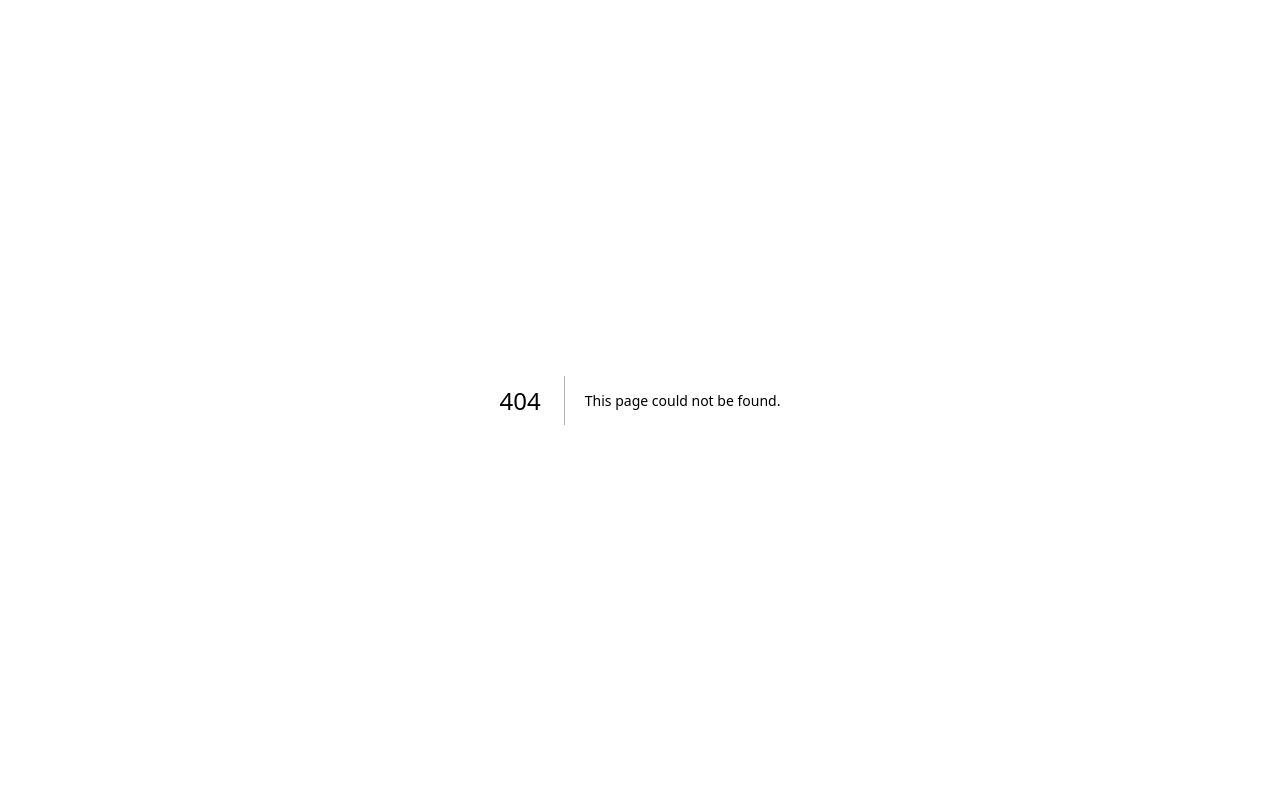
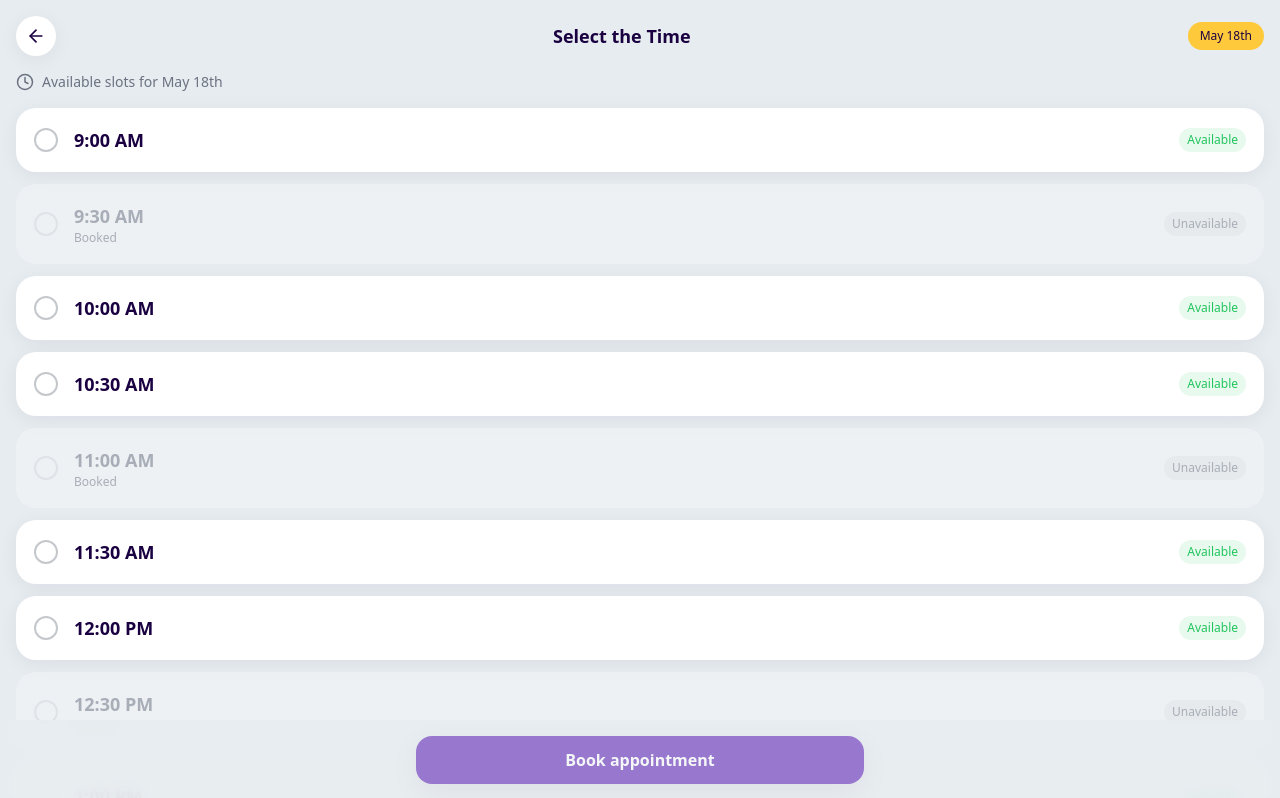
Before and after one commit to dante2234wqd/trimly, a Next.js app: page /select-time in a window 1280 px wide. Before the commit this address had no page. Shown: the top 798 px of the page. Built offline with nearby package versions, Linux system fonts and the light colour scheme.

Commit message:
feat: add Select Time screen with time slot selection
Create new screen for selecting appointment times with
interactive time slots and booking button.

```diff
--- /dev/null
+++ b/app/select-time/page.tsx
@@ -0,0 +1,187 @@
+"use client";
+
+import { useState } from "react";
+import { ArrowLeft, Clock } from "@/components/trimly/Icons";
+import { Card, Badge, PrimaryButton } from "@/components/trimly";
+
+// Mock time slots data
+const timeSlots = [
+  { id: 1, time: "9:00 AM", available: true },
+  { id: 2, time: "9:30 AM", available: false, bookedBy: "John" },
+  { id: 3, time: "10:00 AM", available: true },
+  { id: 4, time: "10:30 AM", available: true },
+  { id: 5, time: "11:00 AM", available: false, bookedBy: "Sarah" },
+  { id: 6, time: "11:30 AM", available: true },
+  { id: 7, time: "12:00 PM", available: true },
+  { id: 8, time: "12:30 PM", available: false, bookedBy: "Mike" },
+  { id: 9, time: "1:00 PM", available: true },
+  { id: 10, time: "1:30 PM", available: true },
+  { id: 11, time: "2:00 PM", available: true },
+  { id: 12, time: "2:30 PM", available: false, bookedBy: "Lisa" },
+  { id: 13, time: "3:00 PM", available: true },
+  { id: 14, time: "3:30 PM", available: true },
+  { id: 15, time: "4:00 PM", available: true },
+  { id: 16, time: "4:30 PM", available: false, bookedBy: "Alex" },
+  { id: 17, time: "5:00 PM", available: true },
+];
+
+// Mock selected date (would come from previous screen)
+const selectedDate = {
+  day: 18,
+  month: "May",
+  year: 2026,
+  formatted: "May 18th",
+};
+
+export default function SelectTimePage() {
+  const [selectedSlot, setSelectedSlot] = useState<number | null>(null);
+
+  const canProceed = selectedSlot !== null;
+
+  const handleSelectSlot = (id: number, available: boolean) => {
+    if (available) {
+      setSelectedSlot(id);
+    }
+  };
+
+  return (
+    <div className="min-h-screen min-h-dvh w-full bg-[#E7ECF0] flex flex-col">
+      {/* Header */}
+      <header className="sticky top-0 z-10 bg-[#E7ECF0]/95 backdrop-blur-sm">
+        <div className="flex items-center justify-between px-4 py-4">
+          <button className="w-10 h-10 rounded-full bg-card shadow-soft flex items-center justify-center">
+            <ArrowLeft size={20} className="text-foreground" />
+          </button>
+
+          <h1 className="text-lg font-bold text-foreground">Select the Time</h1>
+
+          <Badge variant="accent" size="sm" className="px-3 py-1.5">
+            {selectedDate.formatted}
+          </Badge>
+        </div>
+      </header>
+
+      {/* Main Content */}
+      <main className="flex-1 px-4 pb-32">
+        {/* Time info */}
+        <div className="flex items-center gap-2 mb-4">
+          <Clock size={18} className="text-muted-foreground" />
+          <p className="text-sm text-muted-foreground">
+            Available slots for {selectedDate.formatted}
+          </p>
+        </div>
+
+        {/* Time Slots List */}
+        <div className="space-y-3">
+          {timeSlots.map((slot) => {
+            const isSelected = selectedSlot === slot.id;
+            const isAvailable = slot.available;
+
+            return (
+              <button
+                key={slot.id}
+                onClick={() => handleSelectSlot(slot.id, isAvailable)}
+                disabled={!isAvailable}
+                className={`
+                  w-full flex items-center gap-4 p-4 rounded-[20px] transition-all duration-200
+                  ${
+                    isSelected
+                      ? "bg-[#FEC93B] border-2 border-primary shadow-soft-lg"
+                      : isAvailable
+                      ? "bg-card border-2 border-transparent shadow-soft hover:shadow-soft-lg active:scale-[0.98]"
+                      : "bg-muted border-2 border-transparent opacity-50 cursor-not-allowed"
+                  }
+                `}
+              >
+                {/* Radio Indicator */}
+                <div
+                  className={`
+                    w-6 h-6 rounded-full border-2 flex items-center justify-center flex-shrink-0
+                    ${
+                      isSelected
+                        ? "border-primary bg-primary"
+                        : isAvailable
+                        ? "border-muted-foreground/40 bg-transparent"
+                        : "border-muted-foreground/20 bg-transparent"
+                    }
+                  `}
+                >
+                  {isSelected && (
+                    <div className="w-2.5 h-2.5 rounded-full bg-white" />
+                  )}
+                </div>
+
+                {/* Time */}
+                <div className="flex-1 text-left">
+                  <p
+                    className={`
+                      text-lg font-semibold
+                      ${
+                        isSelected
+                          ? "text-foreground"
+                          : isAvailable
+                          ? "text-foreground"
+                          : "text-muted-foreground"
+                      }
+                    `}
+                  >
+                    {slot.time}
+                  </p>
+                  {!isAvailable && (
+                    <p className="text-xs text-muted-foreground">
+                      Booked
+                    </p>
+                  )}
+                </div>
+
+                {/* Status indicator */}
+                {isAvailable ? (
+                  <span
+                    className={`
+                      text-xs font-medium px-2 py-1 rounded-full
+                      ${
+                        isSelected
+                          ? "bg-primary/20 text-primary"
+                          : "bg-success/10 text-success"
+                      }
+                    `}
+                  >
+                    {isSelected ? "Selected" : "Available"}
+                  </span>
+                ) : (
+                  <span className="text-xs font-medium px-2 py-1 rounded-full bg-muted-foreground/10 text-muted-foreground">
+                    Unavailable
+                  </span>
+                )}
+              </button>
+            );
+          })}
+        </div>
+
+        {/* Selected Summary */}
+        {selectedSlot && (
+          <Card className="mt-6 border border-primary/20">
+            <p className="text-sm text-muted-foreground mb-1">Your selection</p>
+            <p className="font-semibold text-foreground">
+              {selectedDate.formatted} at{" "}
+              {timeSlots.find((s) => s.id === selectedSlot)?.time}
+            </p>
+          </Card>
+        )}
+      </main>
+
+      {/* Sticky Bottom CTA */}
+      <div className="fixed bottom-0 left-0 right-0 px-4 py-4 bg-[#E7ECF0]/95 backdrop-blur-sm z-20">
+        <div className="max-w-md mx-auto">
+          <PrimaryButton
+            fullWidth
+            disabled={!canProceed}
+            className="shadow-soft-lg"
+          >
+            Book appointment
+          </PrimaryButton>
+        </div>
+      </div>
+    </div>
+  );
+}
```
